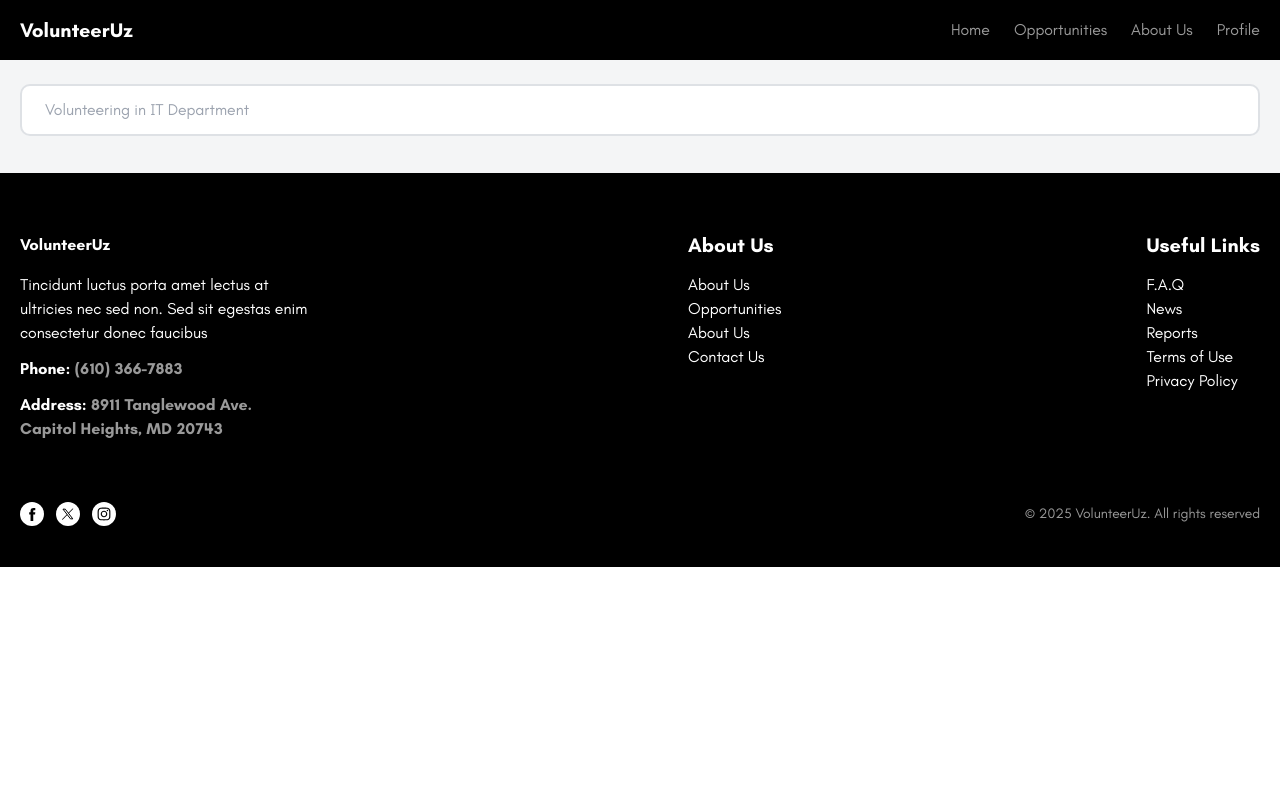
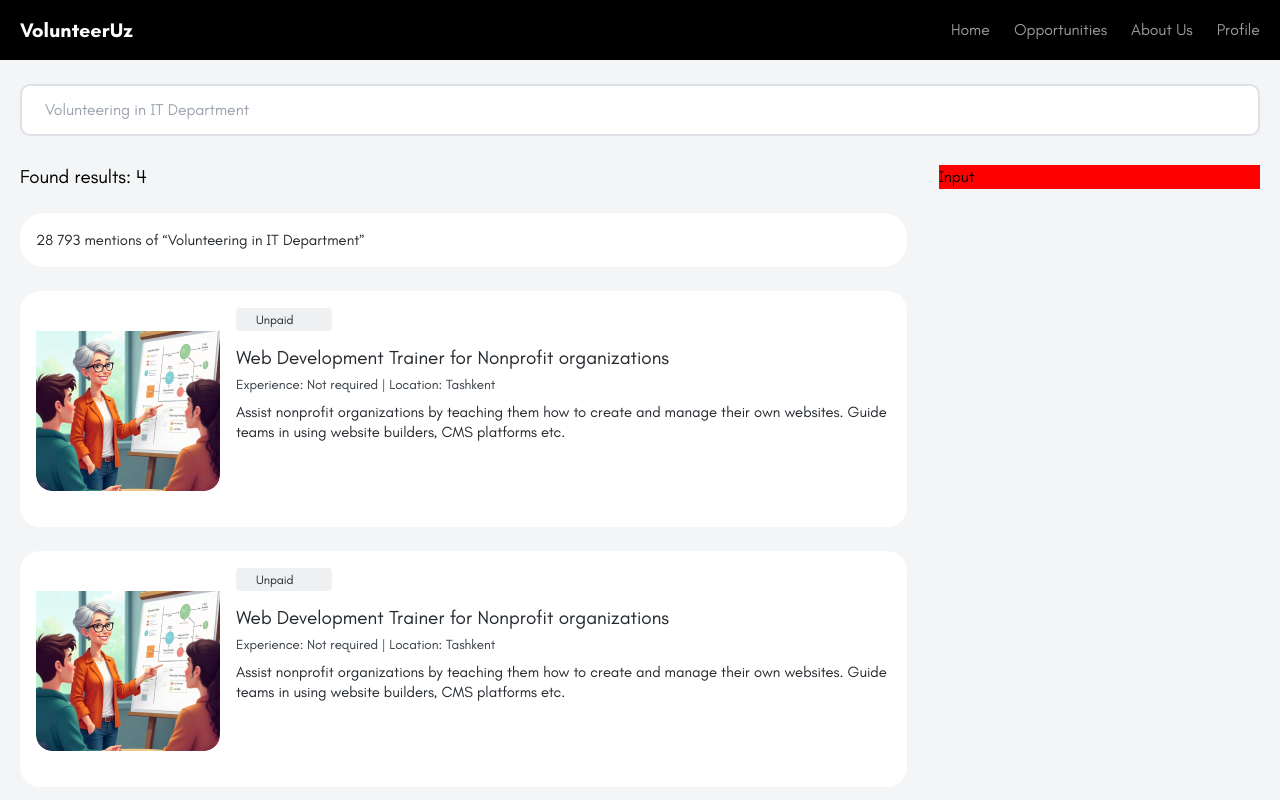
Before and after one commit to Digitals-Group/wematch, a React (Vite) app: page /viewmore in a window 1280 px wide. Shown: the top 800 px of the page. Built offline with nearby package versions, Linux system fonts and the light colour scheme.

Commit message:
view more page partial done

```diff
--- /dev/null
+++ b/src/api/viewMoreData.js
@@ -0,0 +1,38 @@
+import viewMoreImage from "../assets/images/view.png"
+
+const vieweMoreData = [
+    {
+        id: 1,
+        viewImage: viewMoreImage,
+        viewText: "Unpaid",
+        viewTitle: "Web Development Trainer for Nonprofit organizations",
+        viewLocation: "Experience: Not required | Location: Tashkent",
+        viewBody: "Assist nonprofit organizations by teaching them how to create and manage their own websites. Guide teams in using website builders, CMS platforms etc."
+    },
+    {
+        id: 2,
+        viewImage: viewMoreImage,
+        viewText: "Unpaid",
+        viewTitle: "Web Development Trainer for Nonprofit organizations",
+        viewLocation: "Experience: Not required | Location: Tashkent",
+        viewBody: "Assist nonprofit organizations by teaching them how to create and manage their own websites. Guide teams in using website builders, CMS platforms etc."
+    },
+    {
+        id: 3,
+        viewImage: viewMoreImage,
+        viewText: "Unpaid",
+        viewTitle: "Web Development Trainer for Nonprofit organizations",
+        viewLocation: "Experience: Not required | Location: Tashkent",
+        viewBody: "Assist nonprofit organizations by teaching them how to create and manage their own websites. Guide teams in using website builders, CMS platforms etc."
+    },
+    {
+        id: 4,
+        viewImage: viewMoreImage,
+        viewText: "Unpaid",
+        viewTitle: "Web Development Trainer for Nonprofit organizations",
+        viewLocation: "Experience: Not required | Location: Tashkent",
+        viewBody: "Assist nonprofit organizations by teaching them how to create and manage their own websites. Guide teams in using website builders, CMS platforms etc."
+    }
+]
+
+export { vieweMoreData }
--- /dev/null
+++ b/src/components/Shared/Search/Child/Child.jsx
@@ -0,0 +1,19 @@
+import React from "react";
+
+const Child = ({ viewImage, viewText, viewTitle, viewLocation, viewBody }) => {
+  return (
+    <div className="bg-white flex gap-4 mb-6 rounded-[20px] pt-4 pr-[14px] pb-[36px] pl-4">
+      <img className="rounded-b-2xl" src={viewImage} alt="viewImage" width={184} height={184} />
+      <div>
+        <span className="bg-[#98A3AE29] rounded-[4px] text-[#24292E] py-[4px] pr-[39px] pl-[20px] font-inter font-normal text-[12.4px] leading-4">{viewText}</span>
+        <div className="mt-[15px]">
+            <h4 className="font-inter font-medium text-[19.2px] leading-6 text-[#24292E] mb-[5px]">{viewTitle}</h4>
+            <p className="text-[#363E45] text-[13.5px] leading-5 mb-[7px]">{viewLocation}</p>
+            <p className="text-[#24292E] font-normal font-inter text-[15px] leading-5">{viewBody}</p>
+        </div>
+      </div>
+    </div>
+  );
+};
+
+export default Child;
--- /dev/null
+++ b/src/components/Shared/Search/Form/Form.jsx
@@ -0,0 +1,9 @@
+import React from 'react'
+
+const Form = () => {
+  return (
+    <div className="max-w-[321px] w-full bg-[red] flex-shrink-0 h-fit">Input</div>
+  )
+}
+
+export default Form
--- /dev/null
+++ b/src/components/Shared/Search/Search.jsx
@@ -0,0 +1,50 @@
+import React from "react";
+import { vieweMoreData } from "../../../api/viewMoreData";
+import Child from "./Child/Child";
+import Form from "./Form/Form";
+
+const Search = () => {
+  return (
+    <div>
+      <div className="flex justify-between gap-[32px]">
+        <div className="w-full">
+          <div className="mb-6">
+            <h4 className="font-inter text-[19px] leading-[24px]">
+              Found results: {vieweMoreData?.length}
+            </h4>
+          </div>
+          <div className="bg-white py-[15px] px-[16px] rounded-[24px] mb-6">
+            <h4 className="text-[#24292E] font-normal text-[15px] leading-6">
+              28 793 mentions of “Volunteering in IT Department”{" "}
+            </h4>
+          </div>
+          <div>
+            {vieweMoreData?.map((item) => {
+              const {
+                id,
+                viewImage,
+                viewText,
+                viewTitle,
+                viewLocation,
+                viewBody,
+              } = item;
+              return (
+                <Child
+                  key={id}
+                  viewImage={viewImage}
+                  viewText={viewText}
+                  viewTitle={viewTitle}
+                  viewLocation={viewLocation}
+                  viewBody={viewBody}
+                />
+              );
+            })}
+          </div>
+        </div>
+        <Form />
+      </div>
+    </div>
+  );
+};
+
+export default Search;
--- a/src/pages/ViewMore/ViewMore.jsx
+++ b/src/pages/ViewMore/ViewMore.jsx
@@ -1,17 +1,19 @@
 import React from "react";
+import Search from "../../components/Shared/Search/Search";
 
 const ViewMore = () => {
   return (
     <section className="bg-[#F4F5F6]">
       <div className="max-w-[1336px] w-full mx-auto px-[20px]">
         <div className="pt-[24px] pb-[37px]">
-          <div>
+          <div className="mb-[29px]">
             <input
-              className="border-2 rounded-[10px] border-[#98A3AE52] w-full py-3 px-[23px]"
+              className="border-2 rounded-[10px] border-[#98A3AE52] w-full py-3 px-[23px] outline-none"
               type="text"
               placeholder="Volunteering in IT Department"
             />
           </div>
+          <Search />
         </div>
       </div>
     </section>
```
Also changed, not shown: src/assets/images/view.png (added).
